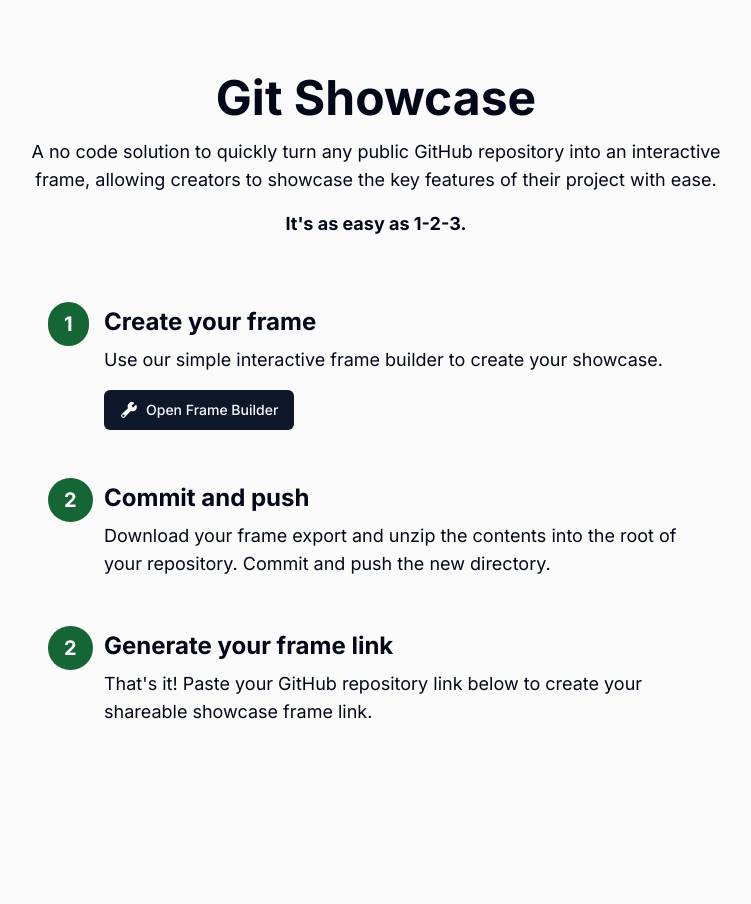
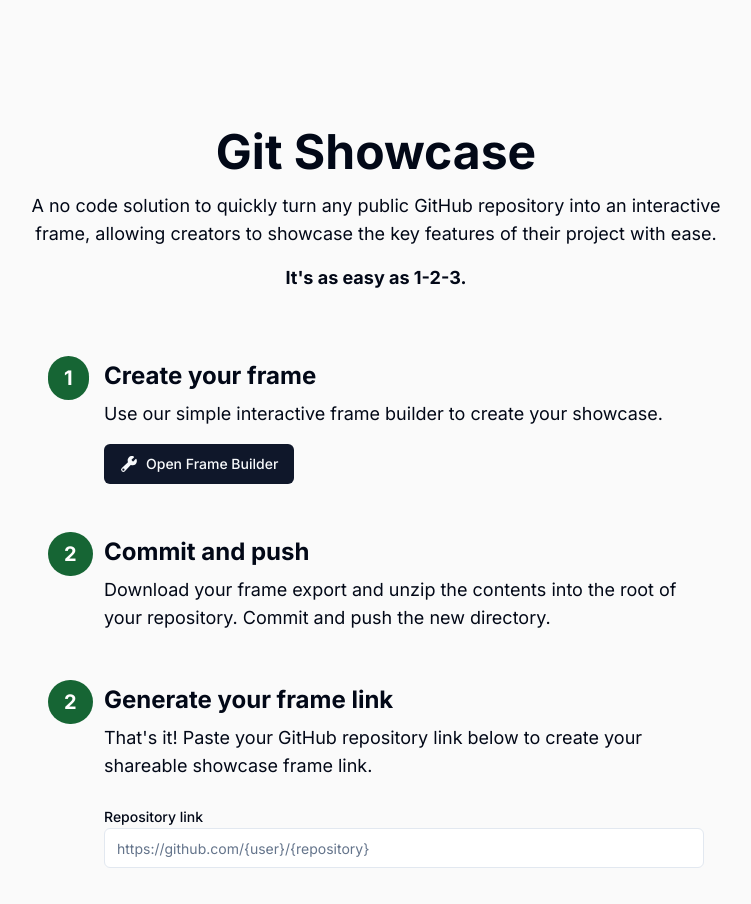
Before and after one commit to 0xbarbs/showcase, a Next.js app: page / in a window 1280 px wide. Shown: the top 904 px of the page, without its empty margins (264-1015 px from the left). Before the commit the page ends 800 px from the top, so only its background shows below. Built offline with nearby package versions, Linux system fonts and the light colour scheme.

Commit message:
feat: added link frame generator to homepage

```diff
--- /dev/null
+++ b/app/api/branches/route.ts
@@ -0,0 +1,30 @@
+import { NextRequest, NextResponse } from "next/server";
+import axios from "axios";
+
+export const GET = async (req: NextRequest) => {
+  const {searchParams} = new URL(req.url);
+  const user = searchParams.get("user");
+  const repo = searchParams.get("repo");
+
+  if (!user || !repo) {
+    return NextResponse.json({ message: "missing user or repo param" }, {
+      status: 400,
+    })
+  }
+
+  try {
+    const response = await axios.get(`https://api.github.com/repos/${user}/${repo}/branches?per_page=100&page=1`, {
+      headers: {
+        "Accept": "application/vnd.github+json",
+        "Authorization": `Bearer ${process.env.GITHUB_API_TOKEN}`,
+        "X-GitHub-Api-Version": "2022-11-28",
+      }
+    })
+    return NextResponse.json(response.data.map((branch: any) => branch.name));
+  } catch (err) {
+    console.error(err);
+    return NextResponse.json({ message: "failed to get branches" }, {
+      status: 500,
+    })
+  }
+}
--- a/app/page.tsx
+++ b/app/page.tsx
@@ -1,10 +1,13 @@
 import { Button } from "@/components/ui/button";
 import Link from "next/link";
 import { IoBuild } from "react-icons/io5";
+import { Label } from "@/components/ui/label";
+import { Input } from "@/components/ui/input";
+import { LinkGenerator } from "@/components/home/LinkGenerator";
 
 export default function Home() {
   return (
-    <main className="w-screen h-screen flex justify-center items-center flex-col">
+    <main className="min-w-screen min-h-screen flex justify-center items-center flex-col py-32">
       <h1 className="text-5xl font-bold">Git Showcase</h1>
       <p className="text-center max-w-[700px] mt-4 text-lg">
         A no code solution to quickly turn any public GitHub repository into an interactive frame, allowing creators to
@@ -34,6 +37,8 @@
 
         <h2 className="mt-1 text-2xl w-[600px] font-bold">Generate your frame link</h2>
         <p className="text-lg mt-2 max-w-[600px]">That's it! Paste your GitHub repository link below to create your shareable showcase frame link.</p>
+
+        <LinkGenerator />
       </section>
     </main>
   )
--- /dev/null
+++ b/components/home/LinkGenerator.tsx
@@ -0,0 +1,109 @@
+"use client";
+
+import { Label } from "@/components/ui/label";
+import { Input } from "@/components/ui/input";
+import { Button } from "@/components/ui/button";
+import { ChangeEvent, useState } from "react";
+import axios from "axios";
+import {
+  Select,
+  SelectContent,
+  SelectGroup,
+  SelectItem,
+  SelectLabel,
+  SelectTrigger,
+  SelectValue
+} from "@/components/ui/select";
+import { Loader2 } from "lucide-react";
+import { FaCopy } from "react-icons/fa";
+
+export const LinkGenerator = () => {
+  const [user, setUser] = useState("");
+  const [repo, setRepo] = useState("");
+  const [branch, setBranch] = useState("");
+  const [error, setError] = useState("");
+  const [branches, setBranches] = useState([]);
+  const [loading, setLoading] = useState(false);
+
+  const onChange = async (e: ChangeEvent<HTMLInputElement>) => {
+    setError("");
+    const url = e.target.value;
+    const regex = /github\.com\/([^/]+)\/([^/]+)/;
+
+    const match = url.match(regex);
+    if (match) {
+      const user = match[1]; // Contains '{user}'
+      const repo = match[2]; // Contains '{repo}'
+
+      if (user && repo) {
+        setUser(user);
+        setRepo(repo);
+
+        try {
+          setLoading(true);
+          const response = await axios.get(`/api/branches?user=${user}&repo=${repo}`)
+          setBranches(response.data);
+        } catch {
+          setError("Failed to retrieve branches")
+        } finally {
+          setLoading(false);
+        }
+      }
+    }
+  }
+
+  return (
+    <div className="mt-6">
+      <Label htmlFor="url">Repository link</Label>
+      <Input
+        id="url"
+        type="text"
+        onChange={onChange}
+        placeholder="https://github.com/{user}/{repository}"
+      />
+      {error && (
+        <p className="text-xs mt-1 text-red-600">{error}</p>
+      )}
+
+      {branches.length > 0 && (
+        <Select onValueChange={(value) => setBranch(value)}>
+          <SelectTrigger className="w-[180px] mt-2">
+            <SelectValue placeholder="Select a branch" />
+          </SelectTrigger>
+          <SelectContent>
+            <SelectGroup>
+              {branches.map(branch => (
+                <SelectItem key={branch} value={branch}>{branch}</SelectItem>
+              ))}
+            </SelectGroup>
+          </SelectContent>
+        </Select>
+      )}
+
+      {loading && (
+        <Loader2 className="h-4 w-4 animate-spin mt-4" />
+      )}
+
+      {user && repo && branch && (
+        <>
+          <hr className="mt-6" />
+          <p className="flex items-center mt-8 rounded-lg font-bold p-3 bg-slate-800 text-white font">
+            <Button
+              size="icon"
+              variant="ghost"
+              className="mr-2"
+              onClick={() => {
+                navigator.clipboard.writeText(`https://${process.env.NEXT_PUBLIC_URL}/api/frame/${user}/${repo}/${branch}`)
+              }}
+
+            >
+              <FaCopy size={20}/>
+            </Button>
+
+            https://{process.env.NEXT_PUBLIC_URL}/api/frame/{user}/{repo}/{branch}
+          </p>
+        </>
+      )}
+    </div>
+  )
+}
```
